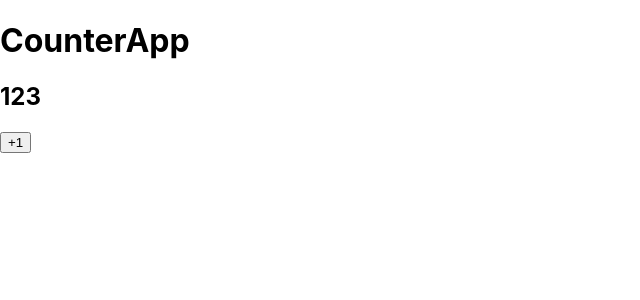
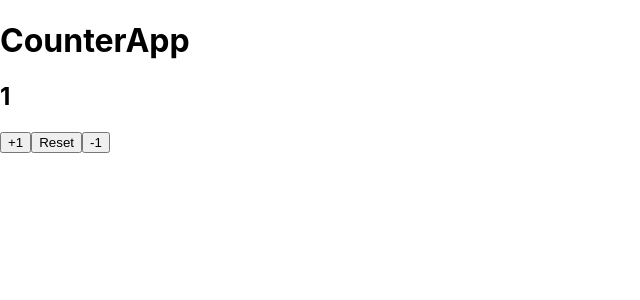
Before and after one commit to Sergioeabarcaf/counter-app, a React (Create React App) app: page / in a window 1280 px wide. Shown: the top 300 px of the page, without its empty margins (0-640 px from the left). Built offline with nearby package versions, Linux system fonts and the light colour scheme.

Commit message:
FEAT: useState for add, reset and substract

```diff
--- a/src/CounterApp/index.tsx
+++ b/src/CounterApp/index.tsx
@@ -1,4 +1,4 @@
-import React from 'react';
+import React, { useState } from 'react';
 
 interface PropsCounterApp {
   value: number
@@ -6,15 +6,19 @@ interface PropsCounterApp {
 
 const CounterApp = (prop: PropsCounterApp) => {
 
-  const handledAdd = (e: React.MouseEvent) => {
-    console.log(e);
-  }
+  const [ counter, setCounter ] = useState( prop.value );
+
+  const handledAdd = () => setCounter( counter + 1);
+  const handledReset = () => setCounter( prop.value );
+  const handledSubstract = () => setCounter( counter - 1);
 
   return (
     <>
       <h1>CounterApp</h1>
-      <h2>{prop.value}</h2>
+      <h2>{counter}</h2>
       <button onClick={ handledAdd }>+1</button>
+      <button onClick={ handledReset }>Reset</button>
+      <button onClick={ handledSubstract }>-1</button>
     </>
   )
 }
--- a/src/index.tsx
+++ b/src/index.tsx
@@ -8,7 +8,7 @@ const divRoot = document.querySelector('#root');
 
 ReactDOM.render(
   <React.StrictMode>
-    <CounterApp value={123} />
+    <CounterApp value={1} />
   </React.StrictMode>,
   divRoot
 );
```
Also changed, not shown: 1 other file (tests, documents, lock files or other folders).
